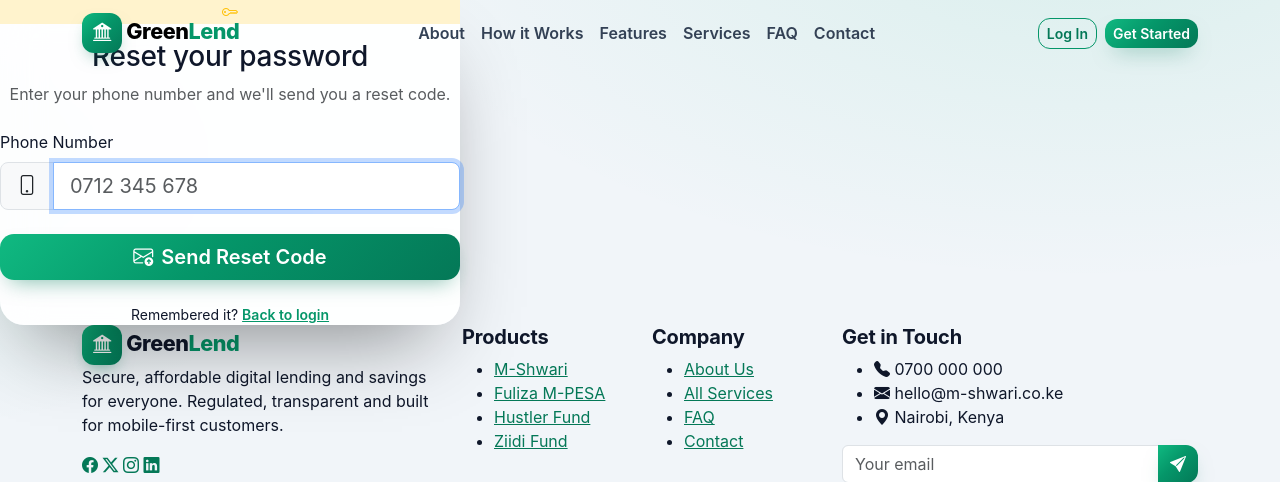
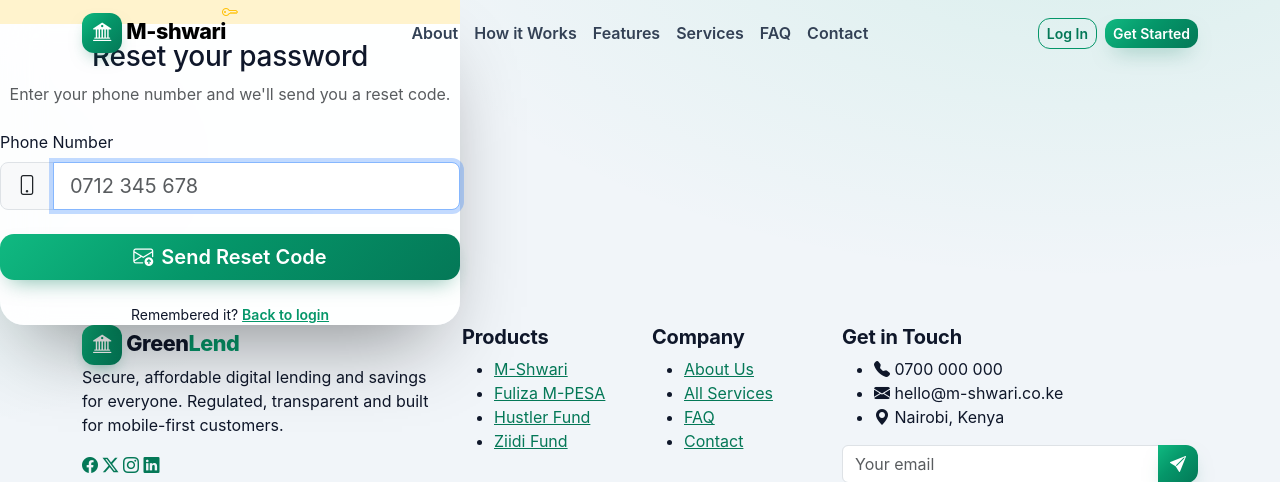
Before and after one commit to trippie412/easysaff.com, a Flask app: page /auth/forgot-password in a window 1280 px wide. Shown: the top 482 px of the page. Run offline with Flask 3, Linux system fonts and the light colour scheme.

Commit message:
Fix remaining GreenLend branding

```diff
--- a/app/templates/partials/_nav.html
+++ b/app/templates/partials/_nav.html
@@ -2,7 +2,7 @@
   <div class="container">
     <a class="navbar-brand" href="{{ url_for('main.index') }}">
       <span class="brand-icon"><i class="bi bi-bank2"></i></span>
-      Green<span class="text-green">Lend</span>
+      M-shwari
     </a>
     <button class="navbar-toggler" type="button" data-bs-toggle="collapse" data-bs-target="#mainNavbar"
             aria-controls="mainNavbar" aria-expanded="false" aria-label="Toggle navigation">
```
